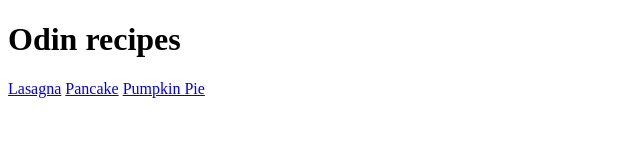
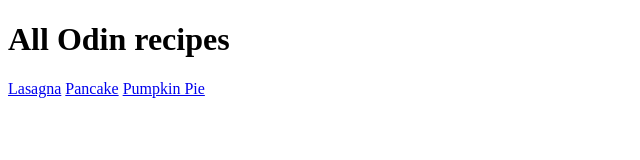
Before and after one commit to Homamiadana/odin-recipes, a plain HTML site: page index.html in a window 1280 px wide. Shown: the whole page, without its empty margins (0-640 px from the left). Drawn offline with Linux system fonts and the light colour scheme.

Commit message:
Add index.html

```diff
--- a/index.html
+++ b/index.html
@@ -6,7 +6,7 @@
         </head>
         <body>
             <h1>
-                Odin recipes
+                All Odin recipes
             </h1>
             <a href="./recipes/lasagna.html"> Lasagna</a>
             <a href="./recipes/pancake.html"> Pancake</a>
```
